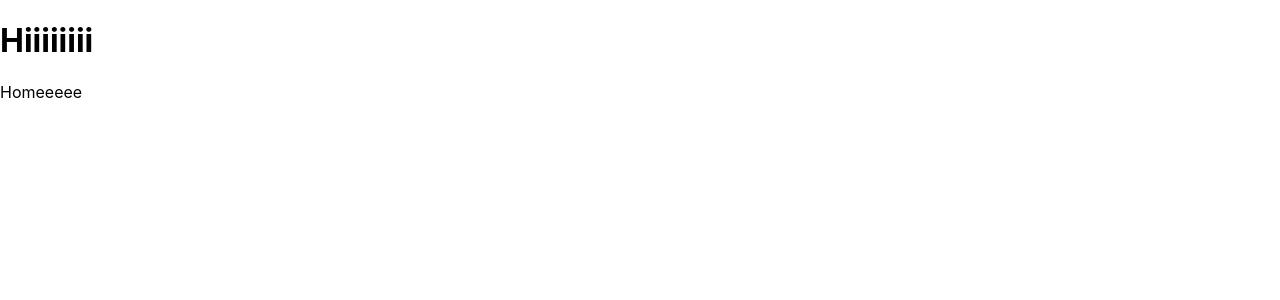
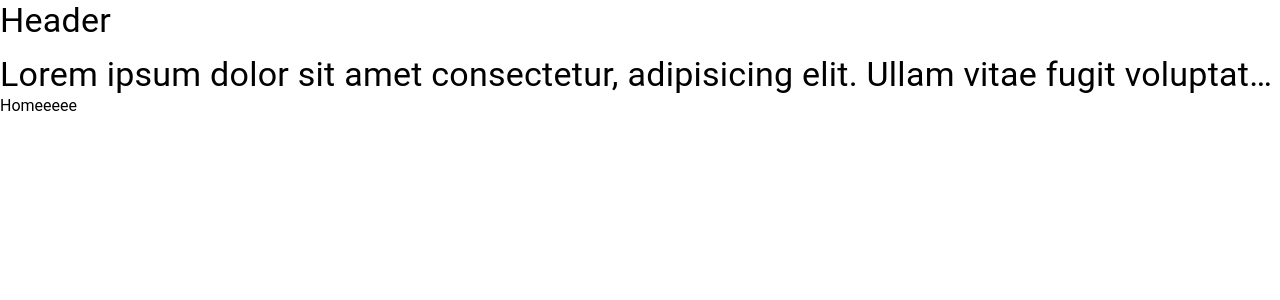
Before and after one commit to Abd0000/mui-toturial, a React (Create React App) app: page / in a window 1280 px wide. Shown: the top 300 px of the page. Built offline with nearby package versions, Linux system fonts and the light colour scheme.

Commit message:
learning typography properties (lesson3)

```diff
--- a/public/index.html
+++ b/public/index.html
@@ -12,7 +12,6 @@
     />
   </head>
   <body>
-    <noscript>You need to enable JavaScript to run this app.</noscript>
     <div id="root"></div>
   </body>
 </html>
--- a/src/index.css
+++ b/src/index.css
@@ -1,13 +1,5 @@
-body {
+*{
+  padding: 0;
   margin: 0;
-  font-family: -apple-system, BlinkMacSystemFont, 'Segoe UI', 'Roboto', 'Oxygen',
-    'Ubuntu', 'Cantarell', 'Fira Sans', 'Droid Sans', 'Helvetica Neue',
-    sans-serif;
-  -webkit-font-smoothing: antialiased;
-  -moz-osx-font-smoothing: grayscale;
+  font-family: 'Roboto', sans-serif;
 }
-
-code {
-  font-family: source-code-pro, Menlo, Monaco, Consolas, 'Courier New',
-    monospace;
-}
--- a/src/pages/Root.jsx
+++ b/src/pages/Root.jsx
@@ -1,10 +1,13 @@
 import React from 'react'
 import { Outlet } from 'react-router-dom'
+import Typography from '@mui/material/Typography'
+
 
 const Root = () => {
   return (
     <div>
-      <h1>Hiiiiiiii</h1>
+     <Typography gutterBottom={true} variant="h4" component={"p"} >Header</Typography>
+      <Typography  noWrap variant="h4" component={"p"} >Lorem ipsum dolor sit amet consectetur, adipisicing elit. Ullam vitae fugit voluptate nulla sunt. Nam in rem quisquam debitis inventore asperiores ad culpa tempora, modi veritatis officia, vel saepe possimus?</Typography>
       <Outlet />
     </div>
   )
```
